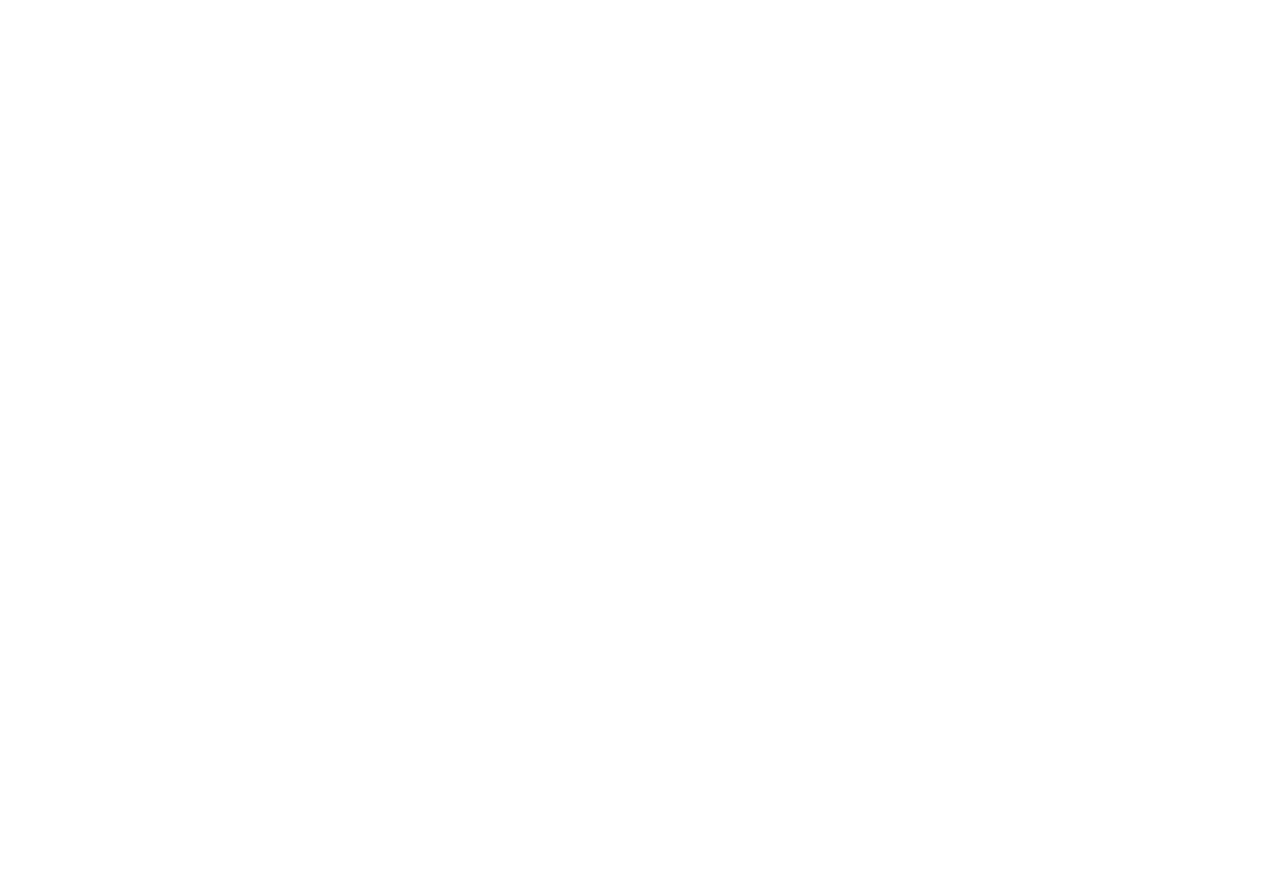
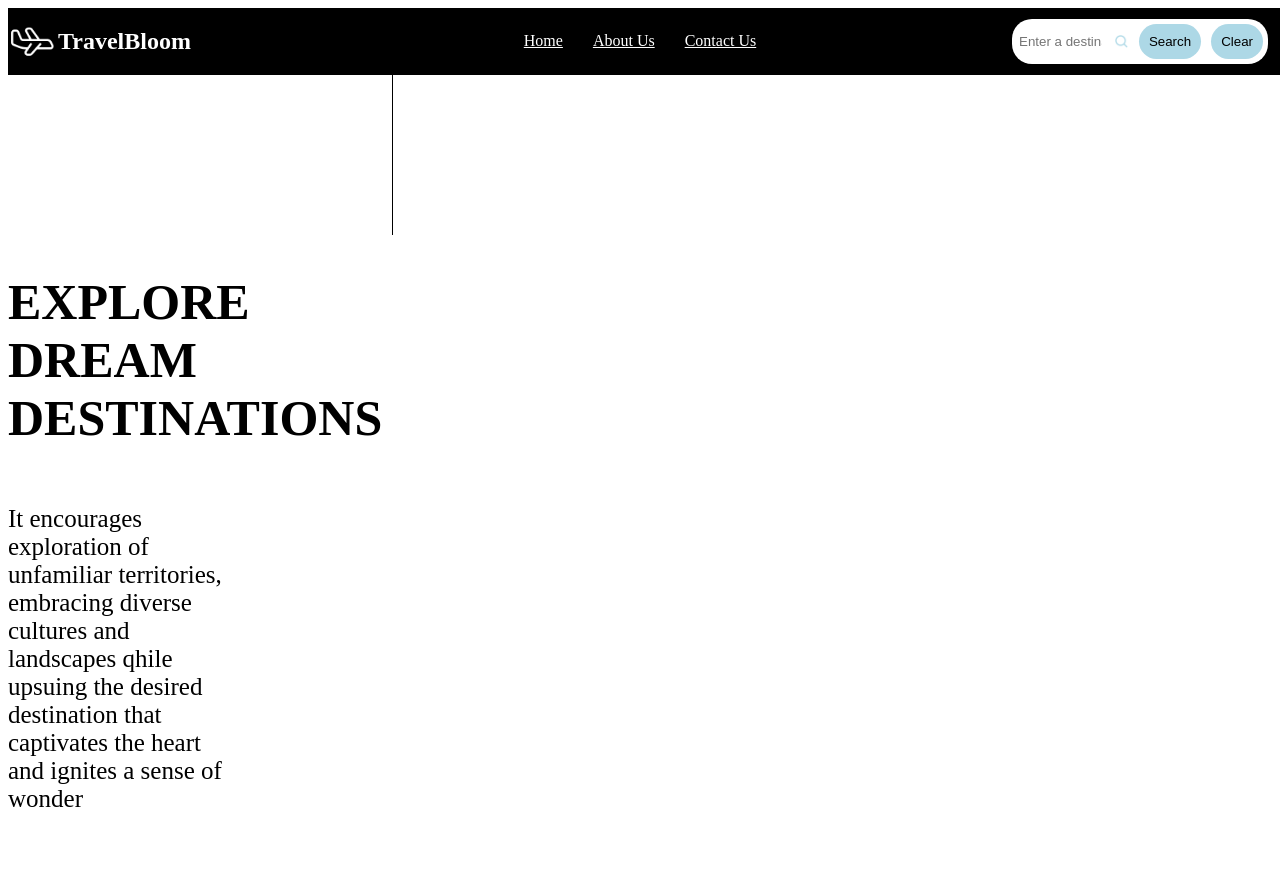
Before and after one commit to sergionb99/travelRecommendation, a plain HTML site: page travel_recommendation.html in a window 1280 px wide. Before the commit the page ends 800 px from the top, so only its background shows below. Drawn offline with Linux system fonts and the light colour scheme.

Commit message:
final project

```diff
--- a/travel_recommendation.html
+++ b/travel_recommendation.html
@@ -2,6 +2,39 @@
 <head>
     <meta charset="UTF-8">
     <title>TravelBloom</title>
+    <link rel="stylesheet" href="./travelrecommendation.css">
 </head>
 <body>
+    <nav>
+                    <img src="./plane.png" height=50px>
+                    <h1>TravelBloom</h1>
+            <div class="pagesNav">
+                <a href=#>Home</a>
+                <a href=#>About Us</a>
+                <a href=#>Contact Us</a>
+            </div>
+            <div class= "searchNav">
+                <div class="searchEngine">
+                    <input type="text" id="searchDestination" placeholder="Enter a destination or keywork">
+                    <img width="15px" src="./search.png">
+                    <button id="searchBtn">Search</button>
+                    <button id="searchClearBtn">Clear</button>
+                </div>
+            </div>
+     </nav>
+     <div class="content">
+        <div class="homeIntroduction">
+            <h1 style="font-size:50px">EXPLORE DREAM DESTINATIONS</h1>
+            <p style="font-size:25px; width: 60%">It encourages exploration of unfamiliar territories, embracing diverse cultures and landscapes qhile upsuing the desired destination that captivates the heart and ignites a sense of wonder</p>
+         </div>
+         <div class="socialmedia">
+            <div style="width:1px; height:20%; background-color:black"></div>
+            <img src="./twitter.png" width:25px>
+            <img src="./facebook.png" width:25px>
+            <img src="./instagram.png" width:25px>
+            <img src="./youtube.png" width:25px>
+         </div>
+
+        </div>
+
 </body>
--- /dev/null
+++ b/travelrecommendation.css
@@ -0,0 +1,78 @@
+body{
+    width: 100%;
+
+}
+nav {
+    background-color: black;
+    color: white;
+    display:flex;
+    justify-content: center;
+    align-items: center;
+}
+
+.pagesNav{
+    display: flex;
+    align-items: center;
+    justify-content: center;
+    gap: 30px;
+    position: absolute;
+    left: 50%;
+    transform: translateX(-50%);
+}
+
+.searchNav {
+    margin-left: auto;
+    width:20%;
+    margin-right: 20px;
+}
+a {
+    color: white;
+}
+.searchEngine{
+    background-color: white;
+    border-radius: 20px;
+    display: flex;
+    align-items: center;
+    justify-content: right;
+    min-width: 200px;
+    padding: 5px;
+    gap:10px;
+}
+.searchEngine input{
+    border: none;
+    width: 50%;
+}
+.searchEngine input:focus{
+    border: none;
+    outline: none;
+
+}
+.searchEngine button{
+    background-color: lightblue;
+    border: 0;
+    border-radius: 20px;
+    padding: 10px;
+}
+.searchEngine button:hover{
+    background-color: #87CEFB;
+    border: 0;
+    border-radius: 20px;
+}
+.content{
+    display:flex;
+    flex-direction: row;
+    background-image: "./newyork.jpg";
+    width: 100%;
+}
+.homeIntroduction{
+    width:30%;
+    display: flex;
+    align-items: left;
+    justify-content: center;
+    flex-direction: column;
+    margin-top: 10%;
+}
+.socialmedia{
+    width: 10%;
+    height: 100vh;
+}
```
Also changed, not shown: facebook.png (added), instagram.png (added), plane.png (added), search.png (added), twitter.png (added), youtube.png (added), 1 other file.
